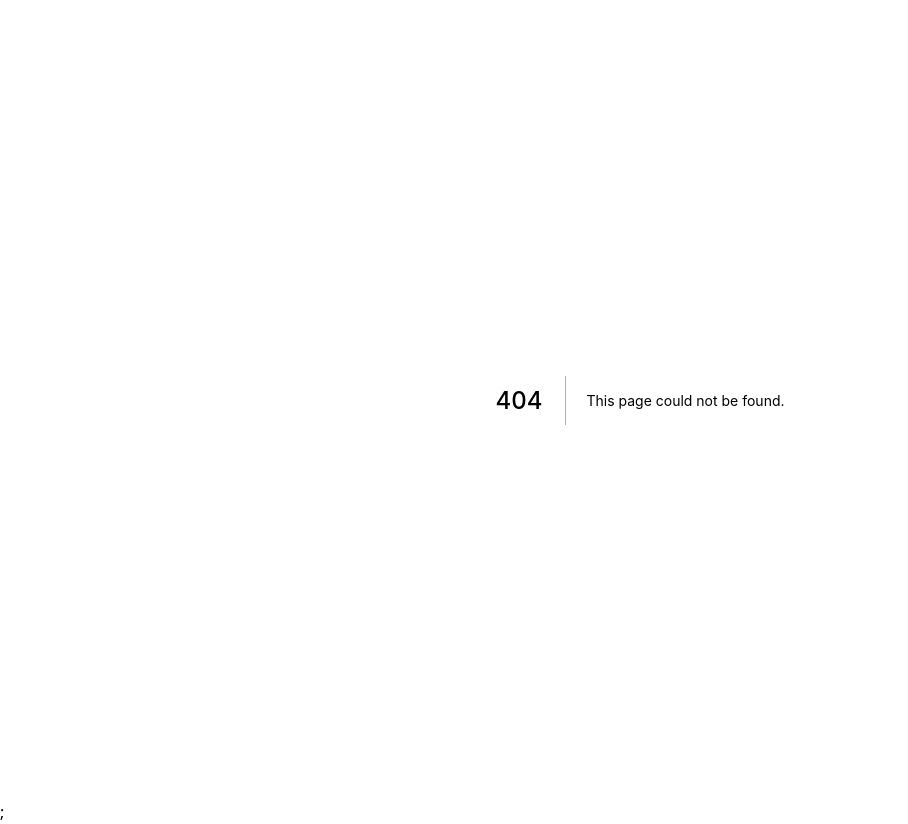
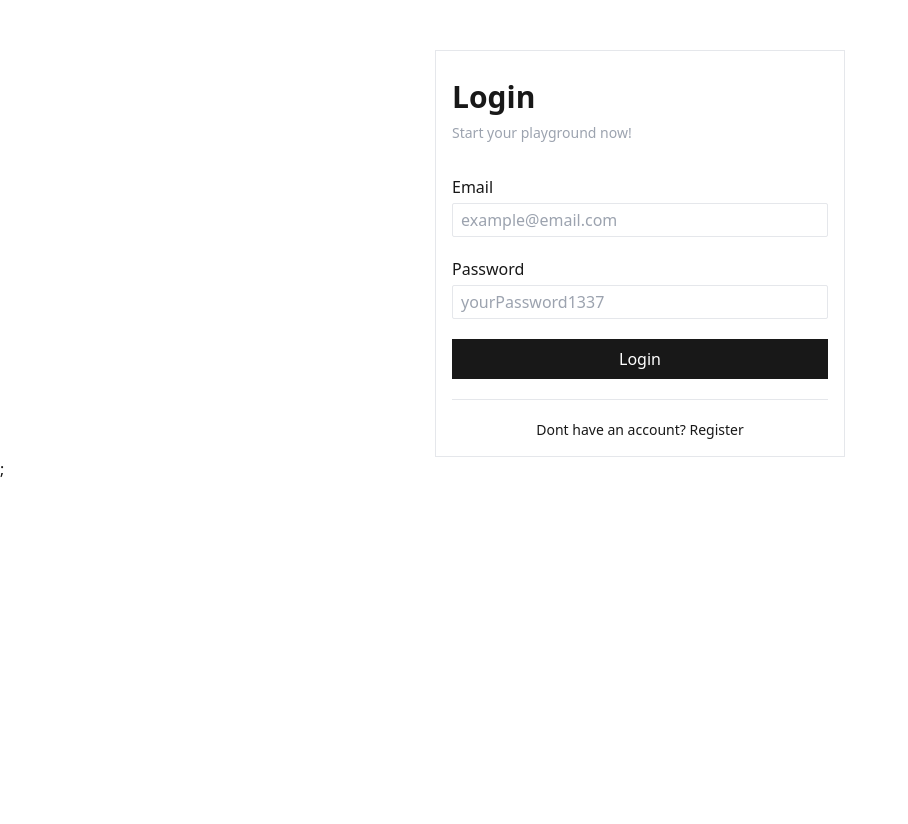
Before and after one commit to paolotiu/codedamn-playground, a Next.js app in the folder web/: page /login in a window 1280 px wide. Before the commit this address had no page. Shown: the whole page, without its empty margins (0-908 px from the left). After the commit the page ends 800 px from the top, so only its background shows below. Built offline with nearby package versions, Linux system fonts and the light colour scheme.

Commit message:
simple login form

```diff
--- /dev/null
+++ b/web/components/Auth/Login.tsx
@@ -0,0 +1,71 @@
+import ErrorMessage from '@components/Form/ErrorMessage';
+import Input from '@components/Form/Input';
+import { graphqlClient } from '@utils/graphqlClient';
+import { useLoginMutation } from 'graphql/generated';
+import React from 'react';
+import { useForm } from 'react-hook-form';
+
+interface FormValues {
+  email: string;
+  password: string;
+}
+const Auth = () => {
+  const {
+    register,
+    handleSubmit,
+    formState: { errors },
+    setError,
+  } = useForm<FormValues>();
+  const loginMutation = useLoginMutation(graphqlClient, {});
+
+  const onSubmit = async (data: FormValues) => {
+    loginMutation.mutate(data);
+    if (loginMutation.data?.login.errors) {
+      // Set the error given from server
+      setError('email', { message: loginMutation.data.login.errors[0]?.message, type: 'manual' });
+    }
+  };
+  return (
+    <div className="flex justify-center pt-[50px]">
+      <div className="border w-[410px] max-w-[90vw] p-4 ">
+        <form onSubmit={handleSubmit(onSubmit)} className="grid gap-5 ">
+          <div className="py-3 space-y-2">
+            <h2 className="text-3xl font-bold ">Login </h2>
+            <p className="text-sm text-gray-400">Start your playground now! </p>
+          </div>
+          <div>
+            <Input
+              label="Email"
+              type="email"
+              placeholder="example@email.com"
+              {...register('email', { required: true })}
+            />
+            <ErrorMessage message="Email is required" isShown={errors.email?.type === 'required'} />
+            <ErrorMessage
+              message={errors.email?.message}
+              isShown={errors.email?.type === 'manual'}
+            />
+          </div>
+
+          <Input
+            label="Password"
+            type="password"
+            {...register('password', {})}
+            placeholder="yourPassword1337"
+          />
+          <button type="submit" className="py-2 font-medium text-white bg-black">
+            Login
+          </button>
+        </form>
+        <div className="py-5">
+          <hr />
+        </div>
+        <div className="text-sm text-center">
+          <p>Dont have an account? Register</p>
+        </div>
+      </div>
+    </div>
+  );
+};
+
+export default Auth;
--- /dev/null
+++ b/web/components/Form/ErrorMessage.tsx
@@ -0,0 +1,14 @@
+import React from 'react';
+
+interface Props {
+  isShown?: boolean;
+  message?: string;
+}
+
+const ErrorMessage = ({ isShown, message }: Props) => {
+  if (!isShown) return null;
+
+  return <p className="pt-1 text-sm text-red-500 ">{message}</p>;
+};
+
+export default ErrorMessage;
--- /dev/null
+++ b/web/components/Form/Input.tsx
@@ -0,0 +1,19 @@
+import React from 'react';
+
+interface Props
+  extends React.DetailedHTMLProps<React.InputHTMLAttributes<HTMLInputElement>, HTMLInputElement> {
+  label?: string;
+}
+
+const Input = React.forwardRef<HTMLInputElement, Props>(({ label, name, ...props }: Props, ref) => {
+  return (
+    <div className="flex flex-col space-y-1">
+      <label htmlFor={name} className="font-medium">
+        {label || name}
+      </label>
+      <input name={name} {...props} className="w-full px-2 py-1 border rounded-sm" ref={ref} />
+    </div>
+  );
+});
+
+export default Input;
--- a/web/graphql/generated.ts
+++ b/web/graphql/generated.ts
@@ -1,6 +1,5 @@
 import { GraphQLClient } from 'graphql-request';
-import { useQuery, UseQueryOptions } from 'react-query';
-
+import { useQuery, UseQueryOptions, useMutation, UseMutationOptions } from 'react-query';
 export type Maybe<T> = T | null;
 export type Exact<T extends { [key: string]: unknown }> = { [K in keyof T]: T[K] };
 export type MakeOptional<T, K extends keyof T> = Omit<T, K> & { [SubKey in K]?: Maybe<T[SubKey]> };
@@ -40,18 +39,22 @@ export type Mutation = {
   login: UserResponse;
 };
 
+
 export type MutationCreateFileArgs = {
   name: Scalars['String'];
 };
+
 
 export type MutationUpdateFileArgs = {
   data: UpdateFileInput;
 };
 
+
 export type MutationRegisterArgs = {
   email: Scalars['String'];
   password: Scalars['String'];
 };
+
 
 export type MutationLoginArgs = {
   email: Scalars['String'];
@@ -66,9 +69,11 @@ export type Query = {
   me?: Maybe<User>;
 };
 
+
 export type QueryGetFileArgs = {
   name: Scalars['String'];
 };
+
 
 export type QueryGetFileByIdArgs = {
   id: Scalars['ID'];
@@ -93,22 +98,73 @@ export type UserResponse = {
   errors?: Maybe<Array<Maybe<FieldError>>>;
 };
 
-export type PingQueryVariables = Exact<{ [key: string]: never }>;
+export type PingQueryVariables = Exact<{ [key: string]: never; }>;
 
-export type PingQuery = { __typename?: 'Query' } & Pick<Query, 'ping'>;
+
+export type PingQuery = (
+  { __typename?: 'Query' }
+  & Pick<Query, 'ping'>
+);
+
+export type LoginMutationVariables = Exact<{
+  email: Scalars['String'];
+  password: Scalars['String'];
+}>;
+
+
+export type LoginMutation = (
+  { __typename?: 'Mutation' }
+  & { login: (
+    { __typename?: 'UserResponse' }
+    & { user?: Maybe<(
+      { __typename?: 'User' }
+      & Pick<User, 'email'>
+    )>, errors?: Maybe<Array<Maybe<(
+      { __typename?: 'FieldError' }
+      & Pick<FieldError, 'message'>
+    )>>> }
+  ) }
+);
+
 
 export const PingDocument = `
     query ping {
   ping
 }
     `;
-export const usePingQuery = <TData = PingQuery, TError = unknown>(
+export const usePingQuery = <
+      TData = PingQuery,
+      TError = unknown
+    >(
       client: GraphQLClient,
       variables?: PingQueryVariables,
-  options?: UseQueryOptions<PingQuery, TError, TData>,
+      options?: UseQueryOptions<PingQuery, TError, TData>
     ) =>
     useQuery<PingQuery, TError, TData>(
       ['ping', variables],
       fetcher<PingQuery, PingQueryVariables>(client, PingDocument, variables),
-    options,
+      options
     );
+export const LoginDocument = `
+    mutation login($email: String!, $password: String!) {
+  login(email: $email, password: $password) {
+    user {
+      email
+    }
+    errors {
+      message
+    }
+  }
+}
+    `;
+export const useLoginMutation = <
+      TError = unknown,
+      TContext = unknown
+    >(
+      client: GraphQLClient,
+      options?: UseMutationOptions<LoginMutation, TError, LoginMutationVariables, TContext>
+    ) =>
+    useMutation<LoginMutation, TError, LoginMutationVariables, TContext>(
+      (variables?: LoginMutationVariables) => fetcher<LoginMutation, LoginMutationVariables>(client, LoginDocument, variables)(),
+      options
+    );
--- /dev/null
+++ b/web/graphql/user.operations.ts
@@ -0,0 +1,15 @@
+import { gql } from "graphql-request";
+
+export const LOGIN_MUTATION = gql`
+ mutation login ($email: String!, $password: String!){
+     login(email: $email, password: $password){
+         user{
+             email
+         }
+
+         errors{
+             message
+         }
+     }
+ }
+`
--- a/web/package.json
+++ b/web/package.json
@@ -17,6 +17,7 @@
     "next": "latest",
     "react": "^17.0.1",
     "react-dom": "^17.0.1",
+    "react-hook-form": "^7.8.1",
     "react-query": "^3.16.1"
   },
   "devDependencies": {
--- a/web/pages/_app.tsx
+++ b/web/pages/_app.tsx
@@ -6,7 +6,9 @@ const queryClient = new QueryClient();
 function MyApp({ Component, pageProps }: AppProps) {
   return (
     <QueryClientProvider client={queryClient}>
-      <Component {...pageProps} />;
+      <div className="text-black">
+        <Component {...pageProps} />;
+      </div>
     </QueryClientProvider>
   );
 }
--- /dev/null
+++ b/web/pages/login.tsx
@@ -0,0 +1,8 @@
+import Login from '@components/Auth/Login';
+import React from 'react';
+
+const LoginPage = () => {
+  return <Login />;
+};
+
+export default LoginPage;
--- a/web/tailwind.config.js
+++ b/web/tailwind.config.js
@@ -3,7 +3,13 @@ module.exports = {
   mode: 'jit',
   darkMode: false, // or 'media' or 'class'
   theme: {
-    extend: {},
+    extend: {
+      colors: {
+        black: {
+          DEFAULT: '#181818',
+        },
+      },
+    },
   },
   variants: {
     extend: {},
```
Also changed, not shown: 2 other files (tests, documents, lock files or other folders). Lines whose indentation alone changed are shown as unchanged.
